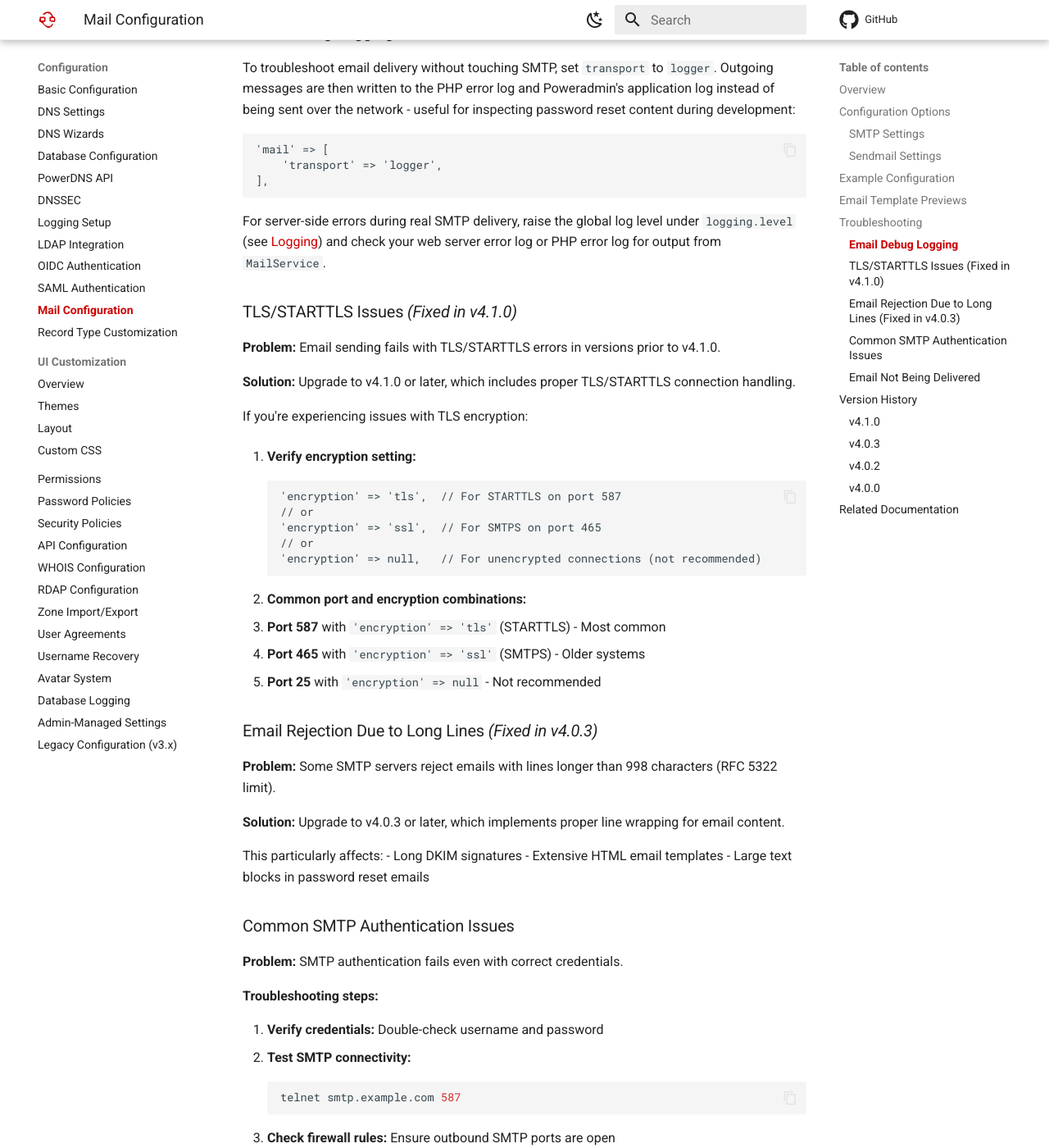
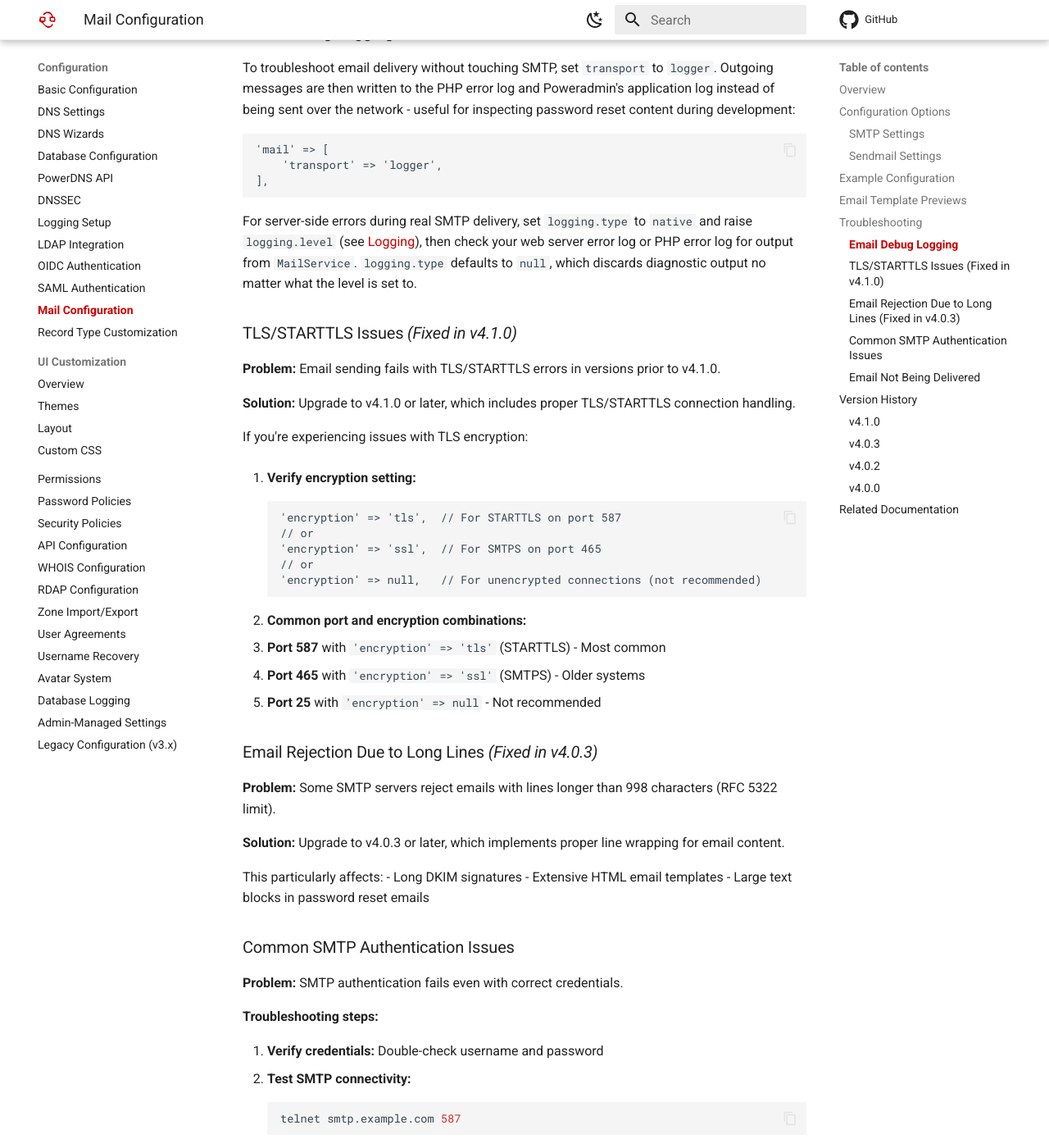
Before and after one commit to poweradmin/poweradmin-docs, an MkDocs documentation site: the page built from docs/configuration/mail.md, in a window 1280 px wide and 1400 px high, scrolled down 2904 px. Shown: the whole window at 82% size. Built offline with MkDocs 1.6.1 and Material for MkDocs 9.7.7, drawn with Linux system fonts in a browser that asks for light colours; comment, search, counter and statistics services are not loaded; some of the changed text lies outside the part shown.

Commit message:
docs(logging): name logging.type alongside the level in the debug instructions

````diff
--- a/docs/configuration/mail.md
+++ b/docs/configuration/mail.md
@@ -104,7 +104,7 @@ To troubleshoot email delivery without touching SMTP, set `transport` to `logger
 ],
 ```
 
-For server-side errors during real SMTP delivery, raise the global log level under `logging.level` (see [Logging](logging.md)) and check your web server error log or PHP error log for output from `MailService`.
+For server-side errors during real SMTP delivery, set `logging.type` to `native` and raise `logging.level` (see [Logging](logging.md)), then check your web server error log or PHP error log for output from `MailService`. `logging.type` defaults to `null`, which discards diagnostic output no matter what the level is set to.
 
 ### TLS/STARTTLS Issues *(Fixed in v4.1.0)*
 
@@ -154,7 +154,7 @@ This particularly affects:
     ```
 
 3. **Check firewall rules:** Ensure outbound SMTP ports are open
-4. **Review server logs:** Raise `logging.level` to `debug` (see [Logging](logging.md)) for detailed `MailService` output
+4. **Review server logs:** Set `logging.type` to `native` and raise `logging.level` to `debug` (see [Logging](logging.md)) for detailed `MailService` output
 5. **Try alternative ports:** Test port 465 (SSL) or 25 if 587 fails
 
 ### Email Not Being Delivered
@@ -168,7 +168,7 @@ This particularly affects:
 
 **Debugging steps:**
 
-1. Raise `logging.level` to `debug` and check the application log (see [Logging](logging.md))
+1. Set `logging.type` to `native`, raise `logging.level` to `debug`, and check the application log (see [Logging](logging.md))
 2. Check mail server logs
 3. Verify email appears in sent items (if using external SMTP)
 4. Test with a simple mail client using same credentials
````
Also changed, not shown: docs/advanced/logging-config.md (+3 -1 lines).
